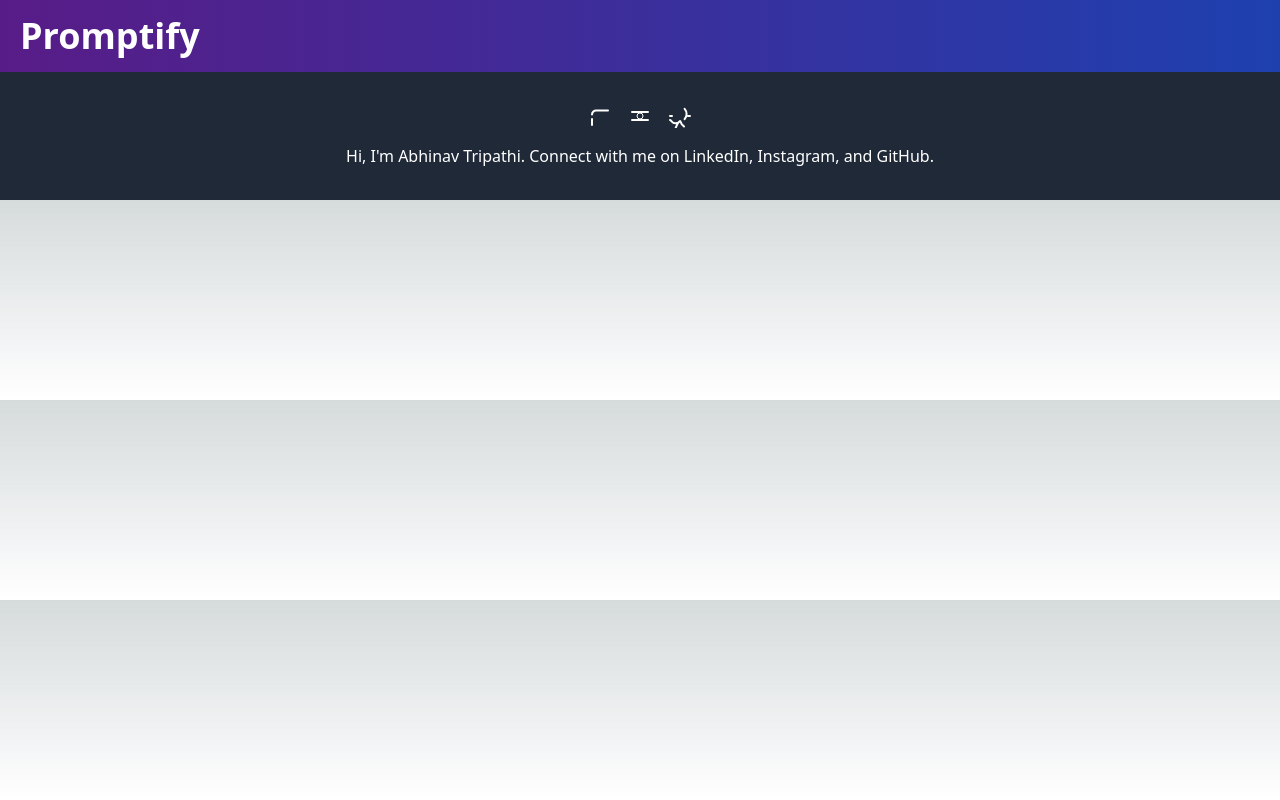
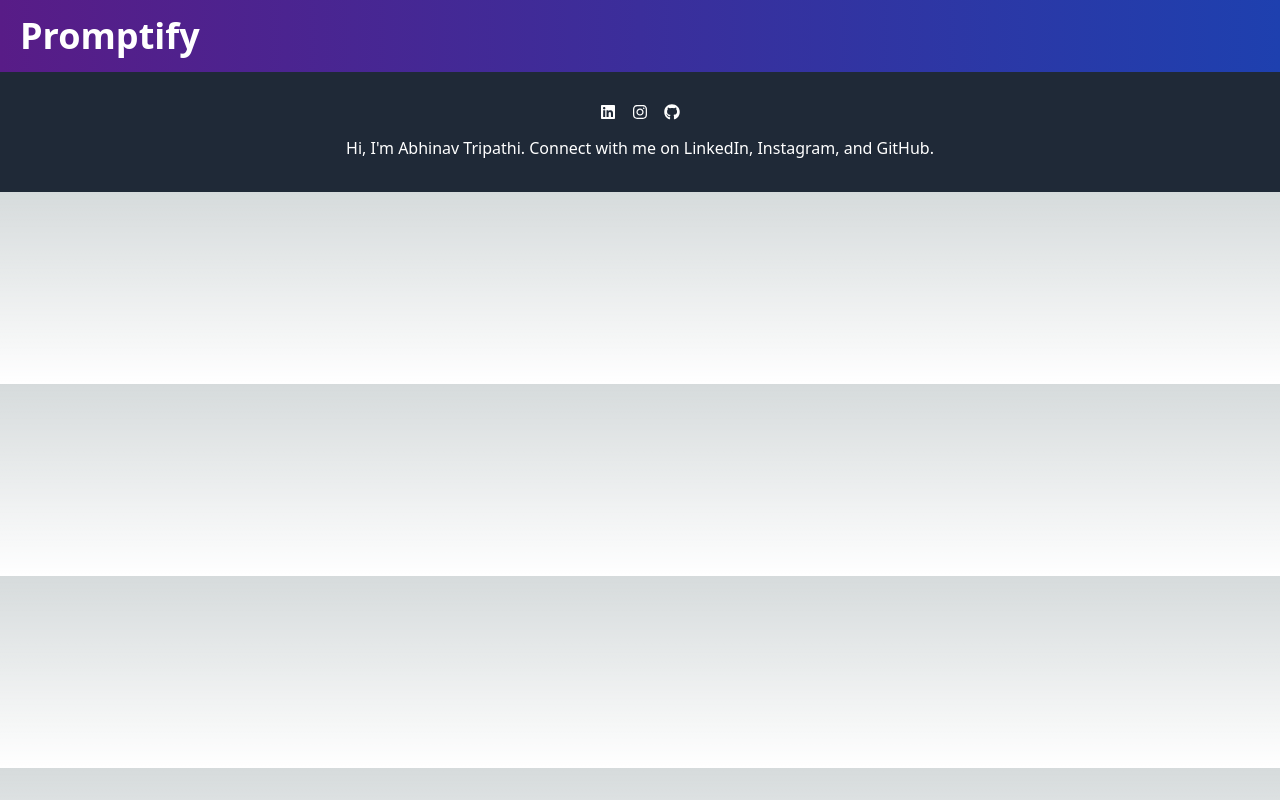
Before and after one commit to Tabhi109/promptify, a Next.js app: page / in a window 1280 px wide. Built offline with nearby package versions, Linux system fonts and the light colour scheme.

Commit message:
created footer component
Signed-off-by: Tabhi109 <tabhinav109@gmail.com>

```diff
--- a/components/promptify-footer.tsx
+++ b/components/promptify-footer.tsx
@@ -1,76 +1,34 @@
-// components/Footer.tsx
-
 import React from 'react';
-
+import {FaInstagram,FaLinkedin,FaGithub} from 'react-icons/fa'
 const Footer: React.FC = () => {
   return (
     <footer className="bg-gray-800 text-white py-8 text-center">
       <div className="flex justify-center mb-4">
         <div className="mr-4">
           <a
-            href="https://www.linkedin.com/in/your-linkedin-profile"
+            href="https://www.linkedin.com/in/abhinav-tripathi-46872b201/"
             target="_blank"
             rel="noopener noreferrer"
           >
-            <svg
-              className="w-6 h-6"
-              fill="none"
-              stroke="currentColor"
-              viewBox="0 0 24 24"
-              xmlns="http://www.w3.org/2000/svg"
-            >
-              <path
-                strokeLinecap="round"
-                strokeLinejoin="round"
-                strokeWidth="2"
-                d="M4 21v-6M4 10.5a4 4 0 0 1 4-4h12"
-              ></path>
-            </svg>
+            <FaLinkedin/>
           </a>
         </div>
         <div className="mr-4">
           <a
-            href="https://www.instagram.com/your-instagram-profile"
+            href="https://www.instagram.com/abhinav.trip_/"
             target="_blank"
             rel="noopener noreferrer"
           >
-            <svg
-              className="w-6 h-6"
-              fill="none"
-              stroke="currentColor"
-              viewBox="0 0 24 24"
-              xmlns="http://www.w3.org/2000/svg"
-            >
-              <path
-                strokeLinecap="round"
-                strokeLinejoin="round"
-                strokeWidth="2"
-                d="M4 8h16M4 16h16"
-              ></path>
-              <circle cx="12" cy="12" r="3"></circle>
-            </svg>
+            <FaInstagram/>
           </a>
         </div>
         <div>
           <a
-            href="https://github.com/your-github-profile"
+            href="https://github.com/Tabhi109"
             target="_blank"
             rel="noopener noreferrer"
           >
-            <svg
-              className="w-6 h-6"
-              fill="none"
-              stroke="currentColor"
-              viewBox="0 0 24 24"
-              xmlns="http://www.w3.org/2000/svg"
-            >
-              <path
-                strokeLinecap="round"
-                strokeLinejoin="round"
-                strokeWidth="2"
-                d="M9 19c-5 1.5-5-2.5-7-3m14 6.5l-2.35-2.35A7.82 7.82 0 0 0 12 17a7.82 7.82 0 0 0-2.65 3.15L7 25.5M16.65 15.15a7.82 7.82 0 0 0 0-10.3M22 12h-2M4 12H2"
-              ></path>
-            </svg>
+            <FaGithub/>
           </a>
         </div>
       </div>
```
